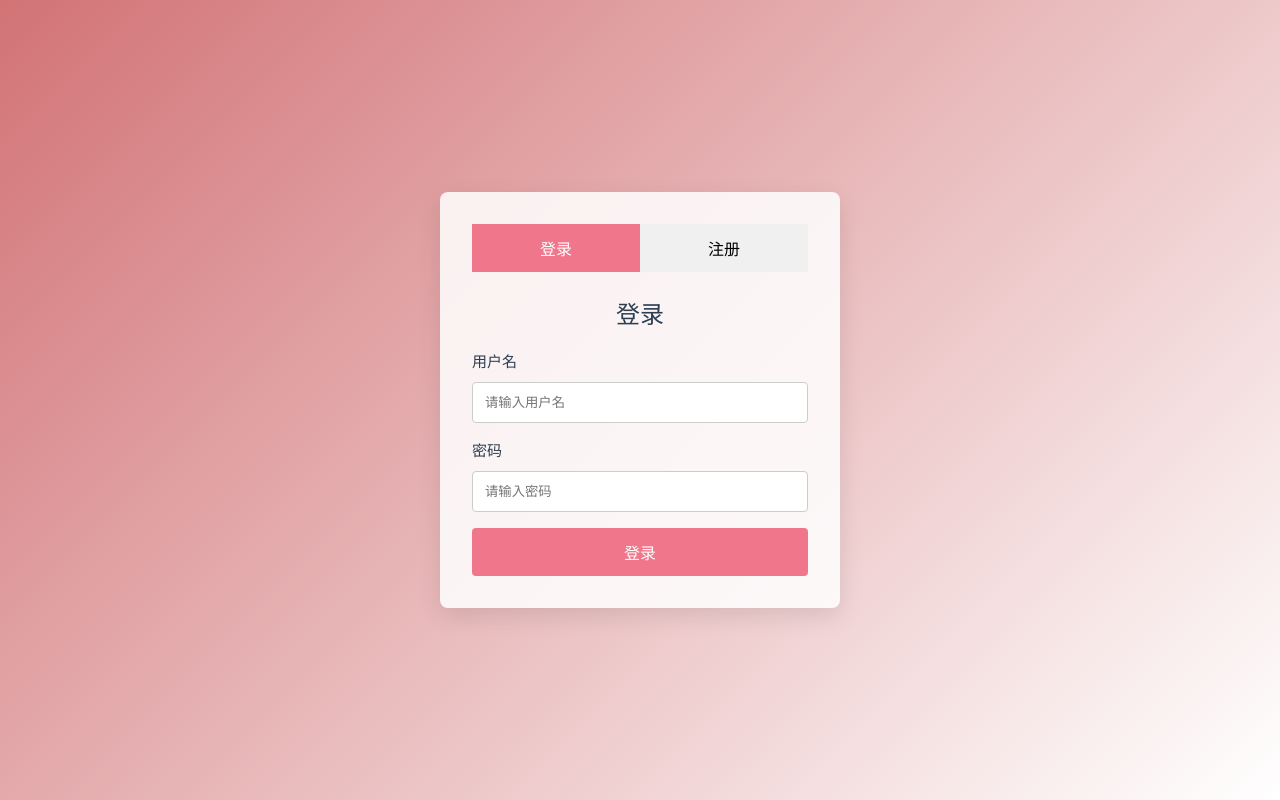
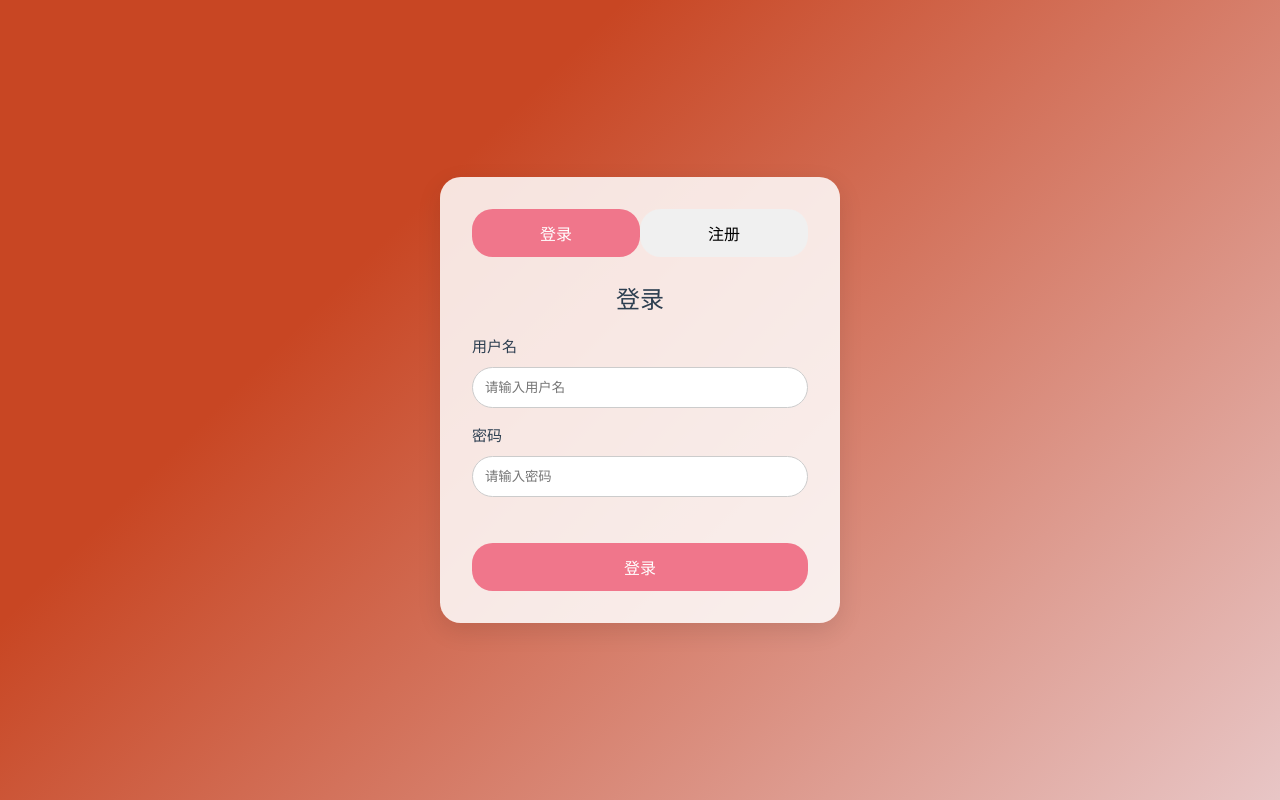
Before and after one commit to mayoi-Akira/25-6-CourseProject, a Vue app in the folder vue/: page / in a window 1280 px wide. Built offline with nearby package versions, Linux system fonts and the light colour scheme; the HTML template or start-up script is replaced by a standard one.

Commit message:
背景颜色

```diff
--- a/vue/src/App.vue
+++ b/vue/src/App.vue
@@ -151,7 +151,7 @@
 .auth-wrapper {
   width: 100vw;
   height: 100vh;
-  background: linear-gradient(135deg, #d27376 0%, #ffffff 100%);
+  background: linear-gradient(135deg, #c84623 30%, #e8c6c6 100%);
   display: flex;
   justify-content: center;
   align-items: center;
@@ -162,7 +162,7 @@
   max-width: 400px;
   background: rgba(255, 255, 255, 0.85);
   padding: 2rem;
-  border-radius: 0.5rem;
+  border-radius: 1.3rem;
   box-shadow: 0 0.5rem 1.5rem rgba(0, 0, 0, 0.1);
   font-family: Arial, sans-serif;
 }
@@ -177,6 +177,7 @@
   background: #f0f0f0;
   border: none;
   cursor: pointer;
+  border-radius: 1.3rem;
   font-size: 1rem;
 }
 .tabs button.active {
@@ -203,7 +204,8 @@
   width: 100%;
   padding: 0.75rem;
   border: 1px solid #ccc;
-  border-radius: 0.25rem;
+  border-radius: 1.3rem;
+
 }
 
 button[type="submit"] {
@@ -212,9 +214,10 @@
   background-color: #f0768b;
   color: white;
   border: none;
-  border-radius: 0.25rem;
+  border-radius: 1.3rem;
   cursor: pointer;
   font-size: 1rem;
+  margin-top: 30px;
 }
 
 button[type="submit"]:hover {
```
